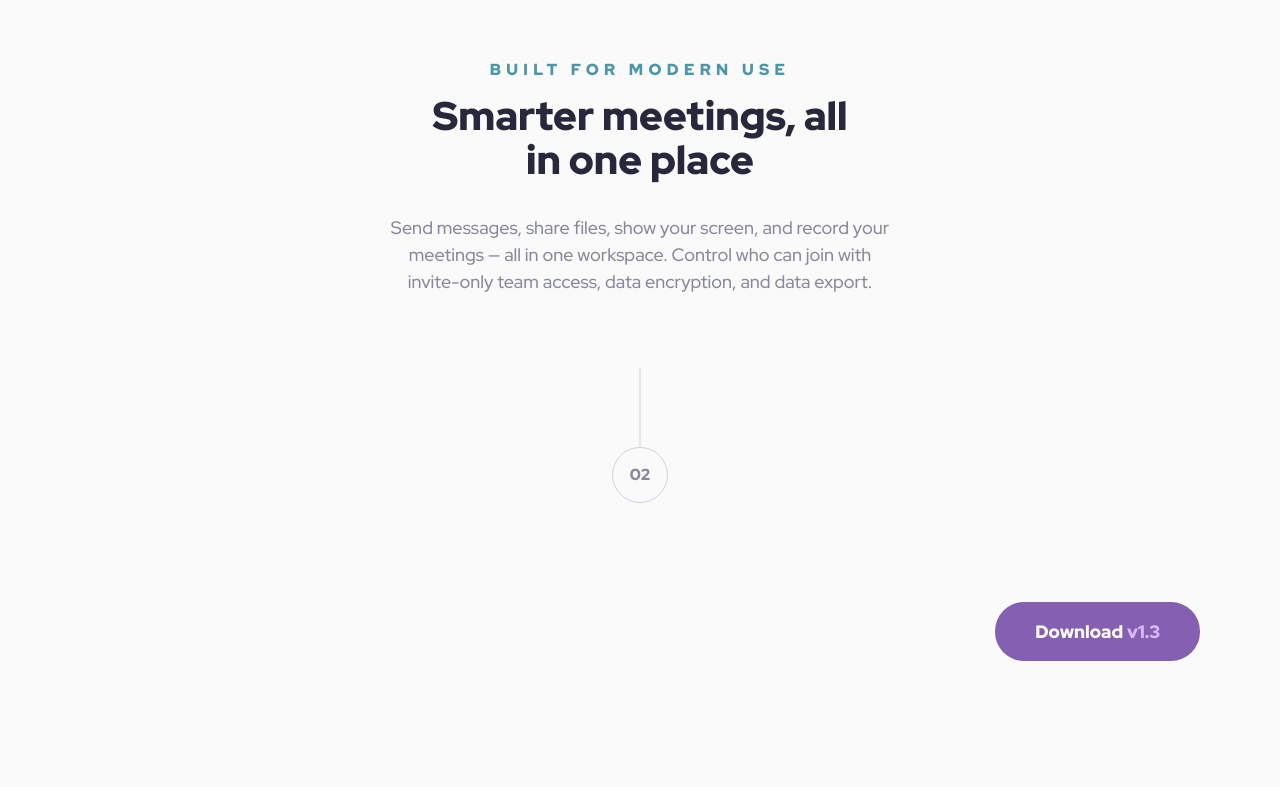
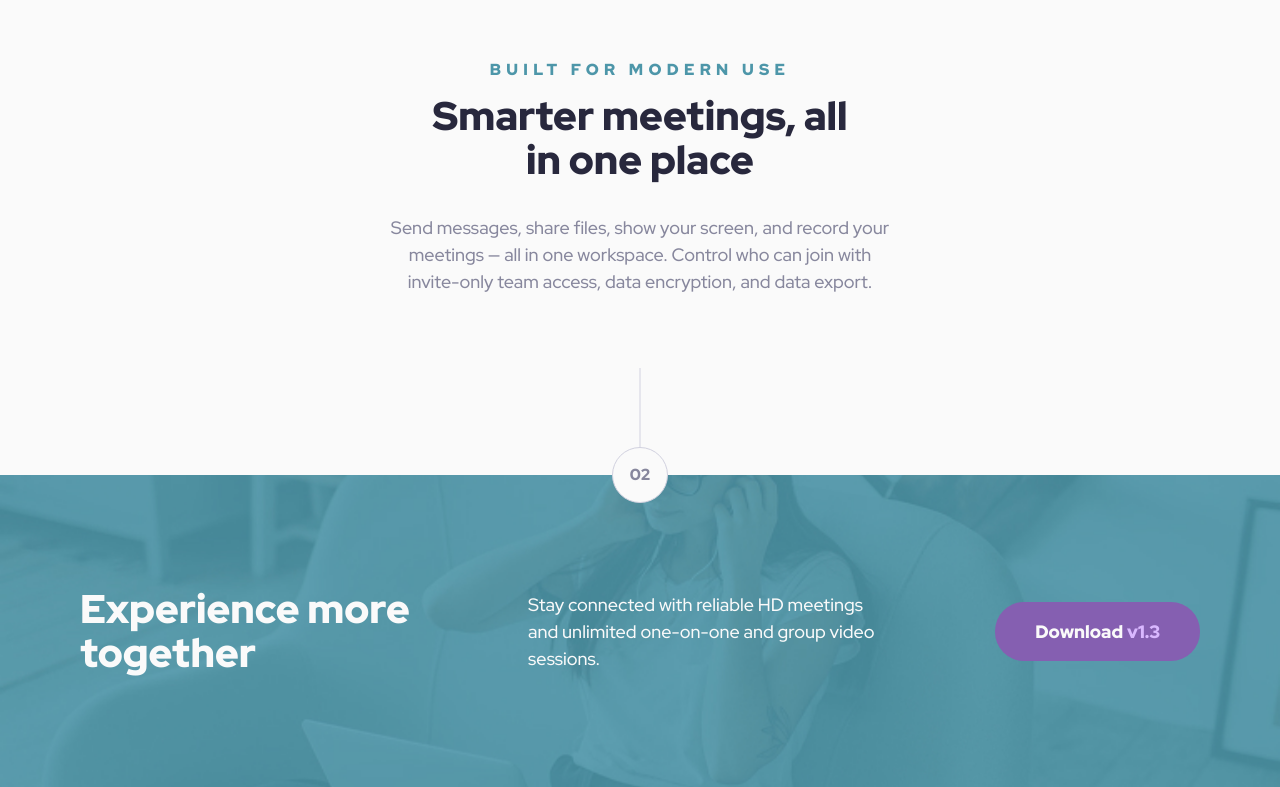
Before and after one commit to franchukv/meet-landing-page-tailwindcss, a website: page index.html in a window 1280 px wide. Shown: the part 1092-1879 px from the top of the page. Drawn offline with Linux system fonts and the light colour scheme; the site is published under a folder, as on GitHub Pages, so addresses that start at the root find nothing; files whose address does not match are found by name.

Commit message:
fix footer bg image

```diff
--- a/index.html
+++ b/index.html
@@ -118,7 +118,7 @@
 	</main>
 
 	<footer
-		class="py-16 mt-27 lg:py-28 bg-[url('/assets/images/footer-bg.jpg')] bg-no-repeat bg-cover bg-center text-light-gray">
+		class="py-16 mt-27 lg:py-28 bg-[url('./assets/images/footer-bg.jpg')] bg-no-repeat bg-cover bg-center text-light-gray">
 		<div class="container-custom">
 			<div class="flex flex-col items-center gap-9 lg:gap-21">
 				<span class="point-item -mt-23.25 lg:-mt-35">02</span>
```
Also changed, not shown: assets/css/styles.css.
